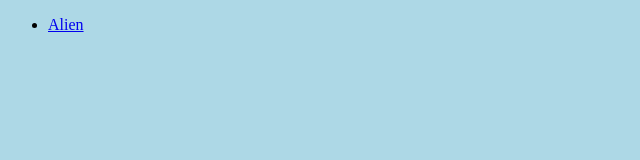
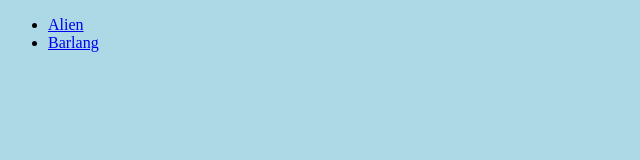
Before and after one commit to YnwCh3f/YnwCh3f.github.io, a plain HTML site: page index.html in a window 1280 px wide. Shown: the full height of the page, 0-640 px from the left. Drawn offline with Linux system fonts and the light colour scheme.

Commit message:
Update index.html

```diff
--- a/index.html
+++ b/index.html
@@ -13,6 +13,8 @@
 <body>
     <ul>
         <li><a href="/alien/alien.html">Alien</a></li>
+        <li><a href="/barlang/barlang.html">Barlang</a></li>
+
     </ul>
 </body>
 </html>
```
